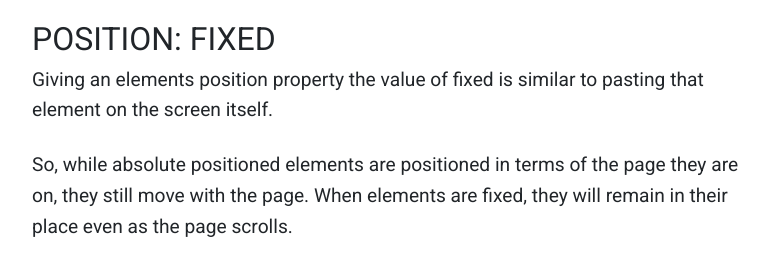
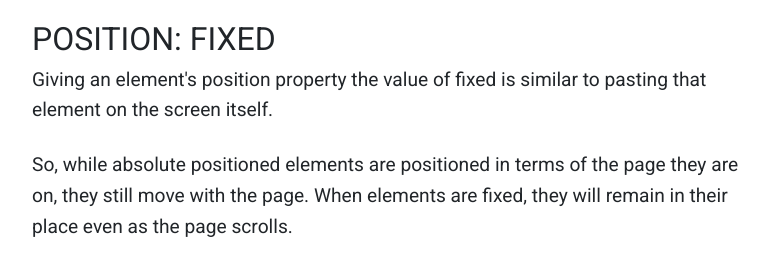
Before and after one commit to LayoutSchool/whatever2, a Jekyll site: the page built from _posts/2017-11-08-css-positioning-in-depth.html, in a window 1280 px wide and 1400 px high, scrolled down 2582 px. Shown: the part 298-559 px from the top of the window, without its empty margins (53-826 px from the left). Built offline with Jekyll 4.4.1, drawn with Linux system fonts in a browser that asks for light colours; nearby versions of some CDN libraries; library files that are not in the unit come from our copies; comment, search, counter and statistics services are not loaded; some of the changed text lies outside the part shown.

```diff
--- a/_posts/2017-11-08-css-positioning-in-depth.html
+++ b/_posts/2017-11-08-css-positioning-in-depth.html
@@ -57,7 +57,7 @@
 
 <h2>POSITION: FIXED</h2>
 
-<p>Giving an elements position property the value of fixed is similar to pasting that element on the screen itself.</p>
+<p>Giving an element's position property the value of fixed is similar to pasting that element on the screen itself.</p>
 
 <p>So, while absolute positioned elements are positioned in terms of the page they are on, they still move with the page. When elements are fixed, they will remain in their place even as the page scrolls.</p>
 
```
Also changed, not shown: other parts of _posts/2017-11-08-css-positioning-in-depth.html (+1 -1 lines).
